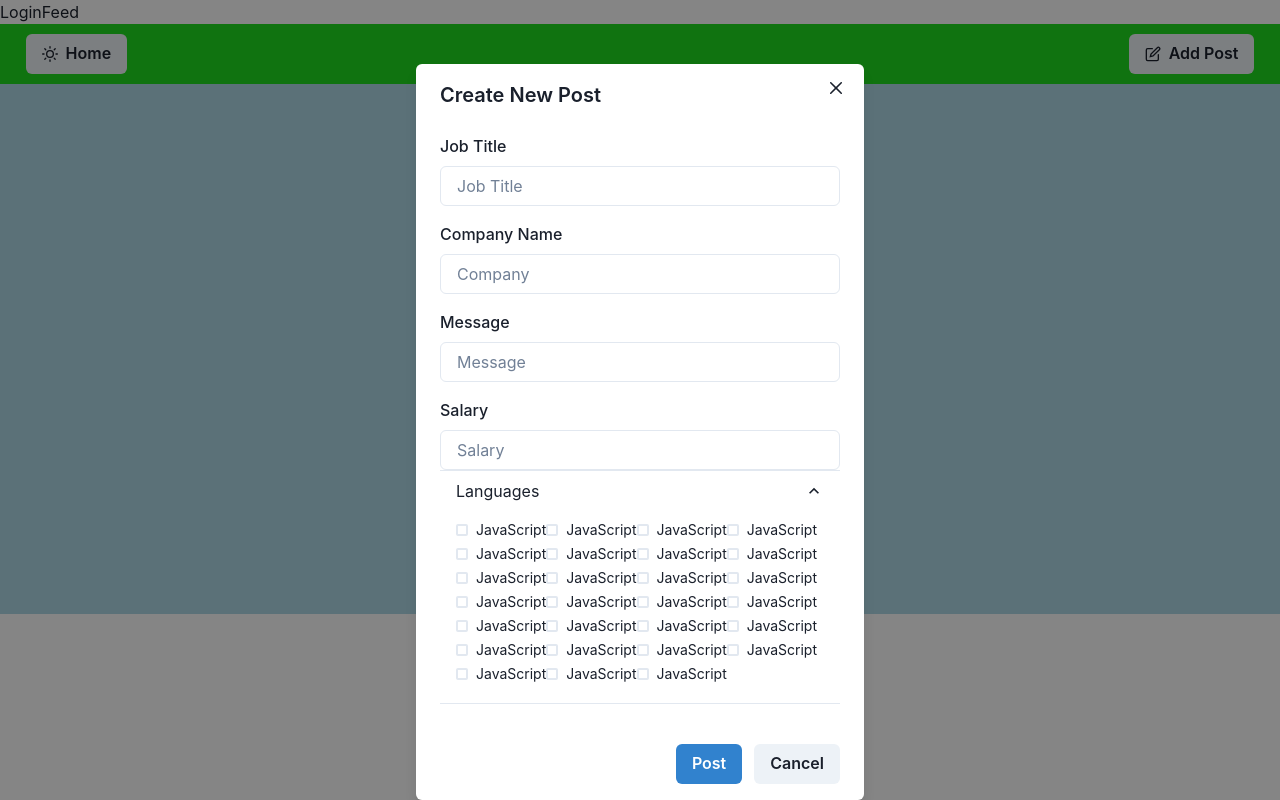
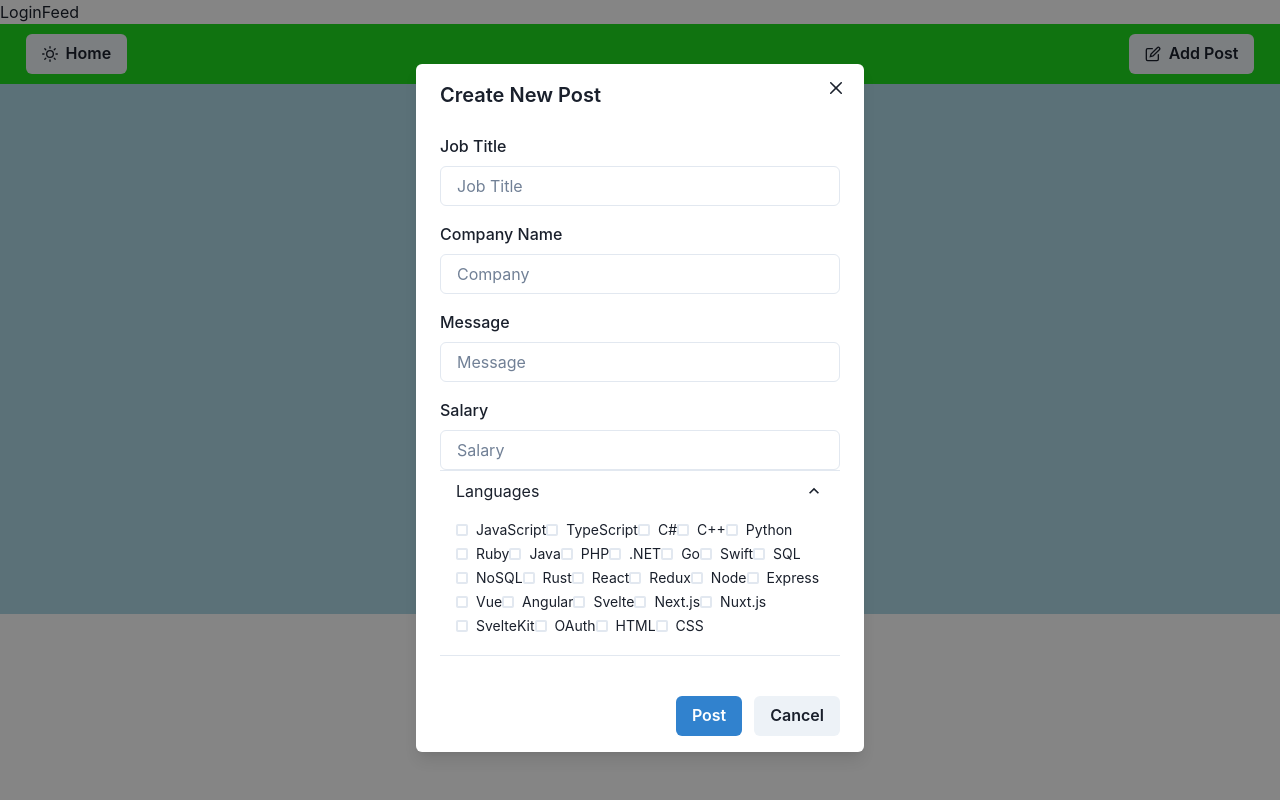
Before and after one commit to Jigglypuff-58/JobApp, a React app: page /feed in a window 1280 px wide. Both pictures are taken after a click on the button "Add Post". Built offline with nearby package versions, Linux system fonts and the light colour scheme.

Commit message:
Tests languages checkbox functionality, currently working
Co-authored-by: Christopher Park <cp3063@columbia.edu>

```diff
--- a/client/Components/Languages.jsx
+++ b/client/Components/Languages.jsx
@@ -17,83 +17,83 @@ const Languages = ({ languages, getLanguages }) => {
           <Checkbox onChange={getLanguages} value='1' size='sm' colorScheme='green'>
                 JavaScript
           </Checkbox>
-          <Checkbox onChange={getLanguages} value='1' size='sm' colorScheme='green'>
-                JavaScript
+          <Checkbox onChange={getLanguages} value='2' size='sm' colorScheme='green'>
+                TypeScript
           </Checkbox>
-          <Checkbox onChange={getLanguages} value='1' size='sm' colorScheme='green'>
-                JavaScript
+          <Checkbox onChange={getLanguages} value='3' size='sm' colorScheme='green'>
+                C#
           </Checkbox>
-          <Checkbox onChange={getLanguages} value='1' size='sm' colorScheme='green'>
-                JavaScript
+          <Checkbox onChange={getLanguages} value='4' size='sm' colorScheme='green'>
+                C++
           </Checkbox>
-          <Checkbox onChange={getLanguages} value='1' size='sm' colorScheme='green'>
-                JavaScript
+          <Checkbox onChange={getLanguages} value='5' size='sm' colorScheme='green'>
+                Python
           </Checkbox>
-          <Checkbox onChange={getLanguages} value='1' size='sm' colorScheme='green'>
-                JavaScript
+          <Checkbox onChange={getLanguages} value='6' size='sm' colorScheme='green'>
+                Ruby
           </Checkbox>
-          <Checkbox onChange={getLanguages} value='1' size='sm' colorScheme='green'>
-                JavaScript
+          <Checkbox onChange={getLanguages} value='7' size='sm' colorScheme='green'>
+                Java
           </Checkbox>
-          <Checkbox onChange={getLanguages} value='1' size='sm' colorScheme='green'>
-                JavaScript
+          <Checkbox onChange={getLanguages} value='8' size='sm' colorScheme='green'>
+                PHP
           </Checkbox>
-          <Checkbox onChange={getLanguages} value='1' size='sm' colorScheme='green'>
-                JavaScript
+          <Checkbox onChange={getLanguages} value='9' size='sm' colorScheme='green'>
+                .NET
           </Checkbox>
-          <Checkbox onChange={getLanguages} value='1' size='sm' colorScheme='green'>
-                JavaScript
+          <Checkbox onChange={getLanguages} value='10' size='sm' colorScheme='green'>
+                Go
           </Checkbox>
-          <Checkbox onChange={getLanguages} value='1' size='sm' colorScheme='green'>
-                JavaScript
+          <Checkbox onChange={getLanguages} value='11' size='sm' colorScheme='green'>
+                Swift
           </Checkbox>
-          <Checkbox onChange={getLanguages} value='1' size='sm' colorScheme='green'>
-                JavaScript
+          <Checkbox onChange={getLanguages} value='12' size='sm' colorScheme='green'>
+                SQL
           </Checkbox>
-          <Checkbox onChange={getLanguages} value='1' size='sm' colorScheme='green'>
-                JavaScript
+          <Checkbox onChange={getLanguages} value='13' size='sm' colorScheme='green'>
+                NoSQL
           </Checkbox>
-          <Checkbox onChange={getLanguages} value='1' size='sm' colorScheme='green'>
-                JavaScript
+          <Checkbox onChange={getLanguages} value='14' size='sm' colorScheme='green'>
+                Rust
           </Checkbox>
-          <Checkbox onChange={getLanguages} value='1' size='sm' colorScheme='green'>
-                JavaScript
+          <Checkbox onChange={getLanguages} value='15' size='sm' colorScheme='green'>
+                React
           </Checkbox>
-          <Checkbox onChange={getLanguages} value='1' size='sm' colorScheme='green'>
-                JavaScript
+          <Checkbox onChange={getLanguages} value='16' size='sm' colorScheme='green'>
+                Redux
           </Checkbox>
-          <Checkbox onChange={getLanguages} value='1' size='sm' colorScheme='green'>
-                JavaScript
+          <Checkbox onChange={getLanguages} value='17' size='sm' colorScheme='green'>
+                Node
           </Checkbox>
-          <Checkbox onChange={getLanguages} value='1' size='sm' colorScheme='green'>
-                JavaScript
+          <Checkbox onChange={getLanguages} value='18' size='sm' colorScheme='green'>
+                Express
           </Checkbox>
-          <Checkbox onChange={getLanguages} value='1' size='sm' colorScheme='green'>
-                JavaScript
+          <Checkbox onChange={getLanguages} value='19' size='sm' colorScheme='green'>
+                Vue
           </Checkbox>
-          <Checkbox onChange={getLanguages} value='1' size='sm' colorScheme='green'>
-                JavaScript
+          <Checkbox onChange={getLanguages} value='20' size='sm' colorScheme='green'>
+                Angular
           </Checkbox>
-          <Checkbox onChange={getLanguages} value='1' size='sm' colorScheme='green'>
-                JavaScript
+          <Checkbox onChange={getLanguages} value='21' size='sm' colorScheme='green'>
+                Svelte
           </Checkbox>
-          <Checkbox onChange={getLanguages} value='1' size='sm' colorScheme='green'>
-                JavaScript
+          <Checkbox onChange={getLanguages} value='22' size='sm' colorScheme='green'>
+                Next.js
           </Checkbox>
-          <Checkbox onChange={getLanguages} value='1' size='sm' colorScheme='green'>
-                JavaScript
+          <Checkbox onChange={getLanguages} value='23' size='sm' colorScheme='green'>
+                Nuxt.js
           </Checkbox>
-          <Checkbox onChange={getLanguages} value='1' size='sm' colorScheme='green'>
-                JavaScript
+          <Checkbox onChange={getLanguages} value='24' size='sm' colorScheme='green'>
+                SvelteKit
           </Checkbox>
-          <Checkbox onChange={getLanguages} value='1' size='sm' colorScheme='green'>
-                JavaScript
+          <Checkbox onChange={getLanguages} value='25' size='sm' colorScheme='green'>
+                OAuth
           </Checkbox>
-          <Checkbox onChange={getLanguages} value='1' size='sm' colorScheme='green'>
-                JavaScript
+          <Checkbox onChange={getLanguages} value='26' size='sm' colorScheme='green'>
+                HTML
           </Checkbox>
-          <Checkbox onChange={getLanguages} value='1' size='sm' colorScheme='green'>
-                JavaScript
+          <Checkbox onChange={getLanguages} value='27' size='sm' colorScheme='green'>
+                CSS
           </Checkbox>
         </>
 
--- a/client/Containers/FeedPage.jsx
+++ b/client/Containers/FeedPage.jsx
@@ -55,14 +55,19 @@ const Feed = () => {
     // console.log('message:', message);
     // console.log('company_name:', company_name);
     // console.log('user_id:', user_id);
-    console.log('languages:', languages);
+    // console.log('languages:', languages);
+
+    // Convert Set to Array to match what backend is expecting for the data
+    const languagesArray = [...languages];
+
+    console.log('languagesArray is:', languagesArray);
 
     // const response = await fetch('/posts', {
     //   method: 'POST',
     //   headers: {
     //     "Content-Type": "application/json"
     //   },
-    //   body: JSON.stringify({ job_title, salary, url, message, company_name, user_id, languages })
+    //   body: JSON.stringify({ job_title, salary, url, message, company_name, user_id, languages: languageArray })
     // });
   };
 
```
